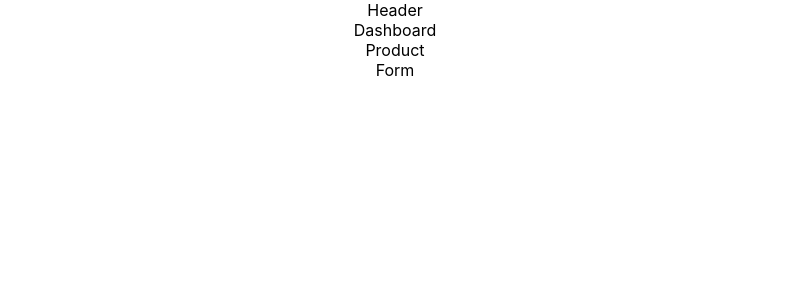
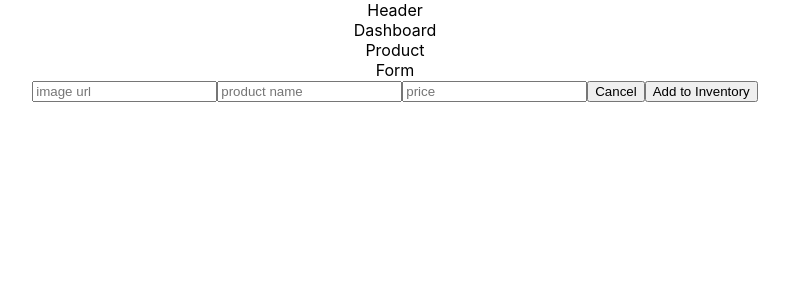
Before and after one commit to mobydickens/shelfie, a React (Create React App) app: page / in a window 1280 px wide. Shown: the top 300 px of the page, without its empty margins (245-1034 px from the left). Built offline with nearby package versions, Linux system fonts and the light colour scheme.

Commit message:
Step 1 - setting up form layout and input boxes with state

```diff
--- a/src/components/Form/Form.jsx
+++ b/src/components/Form/Form.jsx
@@ -2,9 +2,51 @@ import React, { Component } from 'react';
 
 class Form extends Component {
 
+  constructor() {
+    super();
+    this.state = {
+      image_url: '',
+      product_name: '',
+      price: ''
+    }
+  }
+
+  handleImageChange = (value) => {
+    this.setState({
+      image_url: value
+    })
+  }
+
+  handleProductChange = (value) => {
+    this.setState({
+      product_name: value
+    })
+  }
+
+  handlePriceChange = (value) => {
+    this.setState({
+      price: value
+    })
+  }
+
+  cancel = () => {
+    this.setState({
+      image_url: '',
+      product_name: '',
+      price: ''
+    })
+  }
+
   render() {
     return(
-      <div>Form</div>
+      <div>
+        <div>Form</div>
+        <input type="text" placeholder="image url" onChange={ (e) => this.handleImageChange(e.target.value) } value={ this.state.image_url }/>
+        <input type="text" placeholder="product name" onChange={ (e) => this.handleProductChange(e.target.value) } value={ this.state.product_name }/>
+        <input type="text" placeholder="price" onChange={ (e) => this.handlePriceChange(e.target.value) } value={ this.state.price }/>
+        <button onClick={ () => this.cancel() }>Cancel</button>
+        <button>Add to Inventory</button>
+      </div>
     )
   }
 }
```
